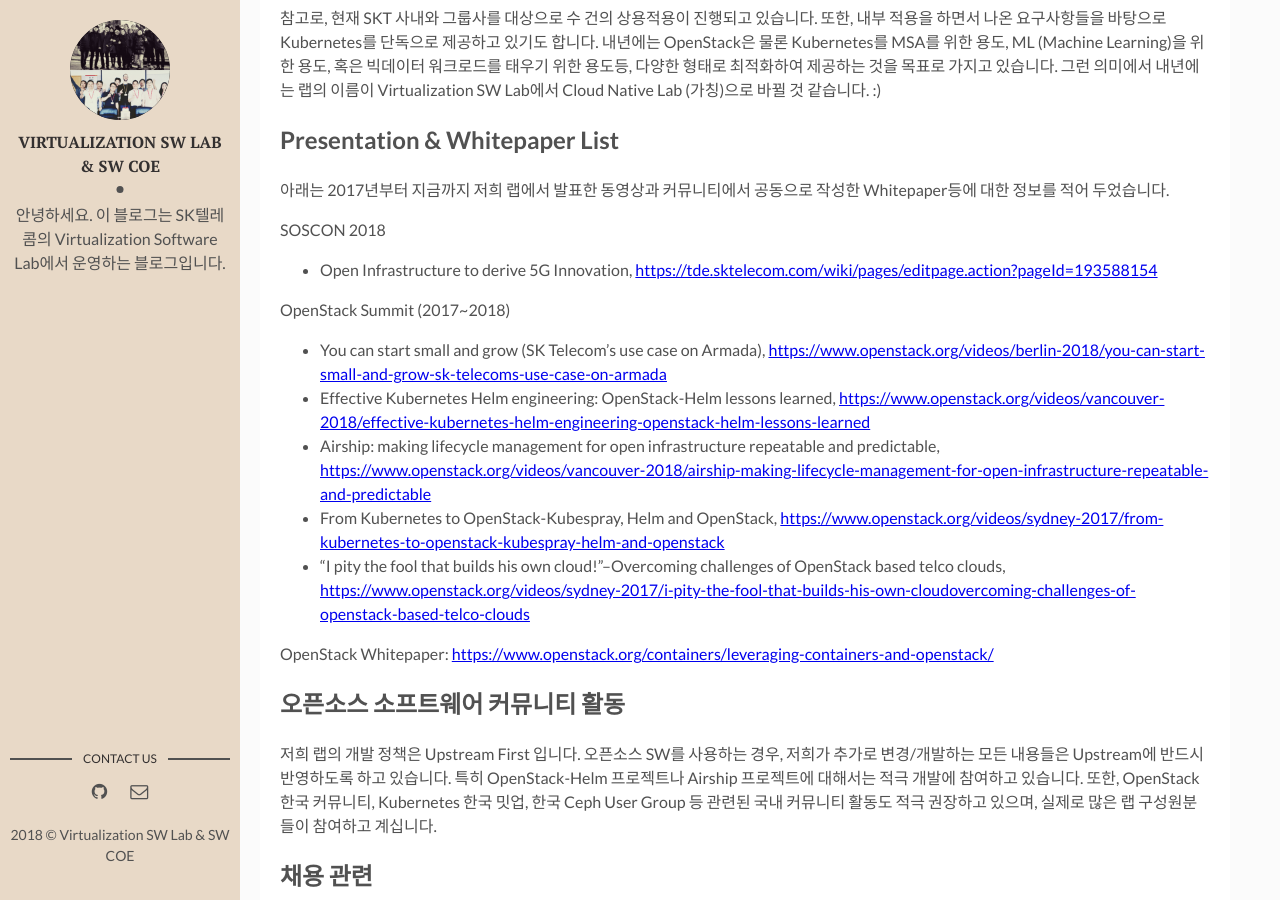
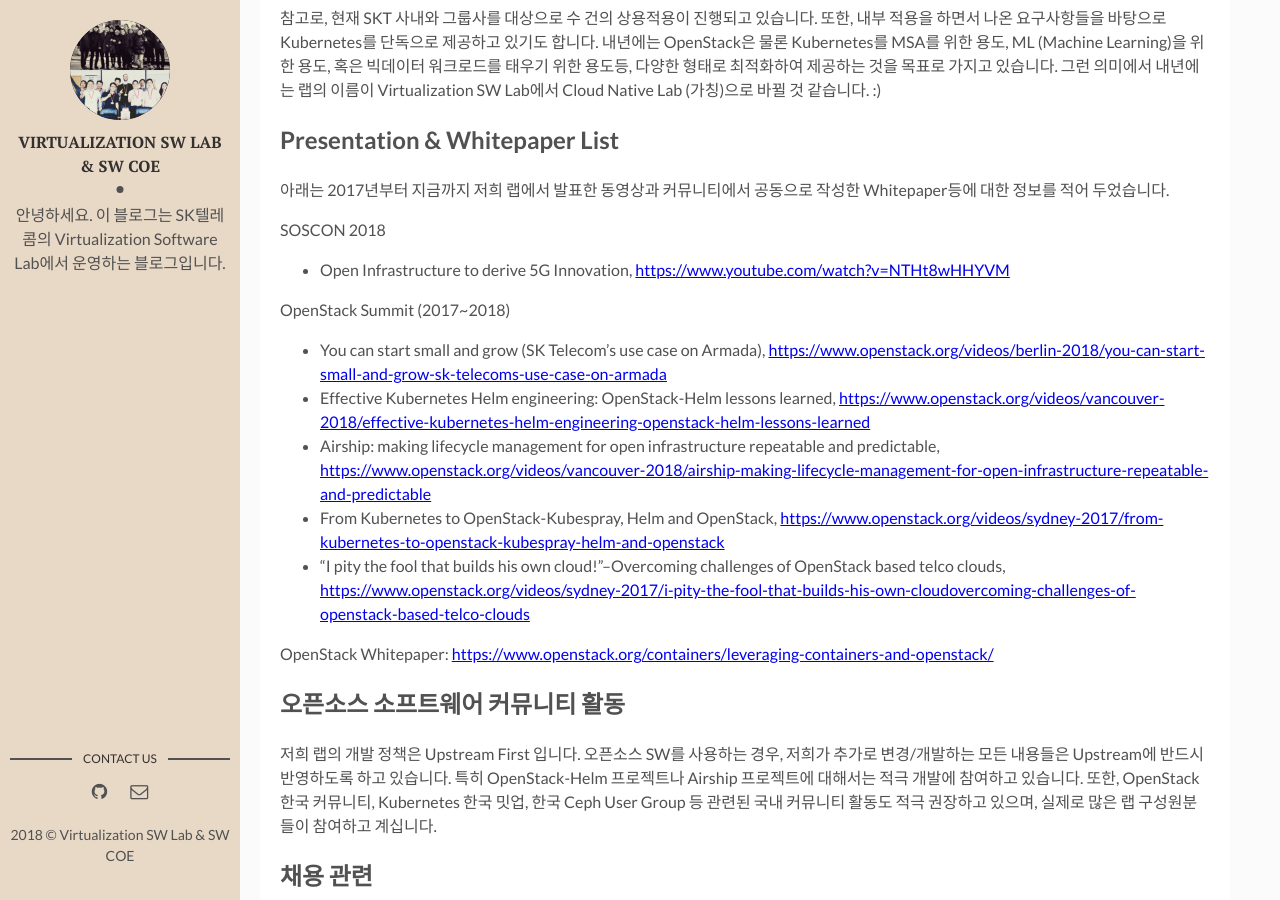
Before and after one commit to sktelecom-oslab/Virtualization-Software-Lab, a Jekyll site: the page built from _posts/2018-12-07-LabIntro.md, in a window 1280 px wide and 900 px high, scrolled down 644 px. Built offline with Jekyll 4.4.1, drawn with Linux system fonts in a browser that asks for light colours; part of the change alters nothing that is shown.

Commit message:
wrong link fix on 2018-12-07-LabIntro

```diff
--- a/_posts/2018-12-07-LabIntro.md
+++ b/_posts/2018-12-07-LabIntro.md
@@ -22,7 +22,7 @@ OpenStack을 컨테이너화 하여 Kubernetes 상에 설치함으로써 기존
 아래는 2017년부터 지금까지 저희 랩에서 발표한 동영상과 커뮤니티에서 공동으로 작성한 Whitepaper등에 대한 정보를 적어 두었습니다.
 
 SOSCON 2018
- - Open Infrastructure to derive 5G Innovation, <https://tde.sktelecom.com/wiki/pages/editpage.action?pageId=193588154>
+ - Open Infrastructure to derive 5G Innovation, <https://www.youtube.com/watch?v=NTHt8wHHYVM>
 
 OpenStack Summit (2017~2018)
  - You can start small and grow (SK Telecom's use case on Armada), <https://www.openstack.org/videos/berlin-2018/you-can-start-small-and-grow-sk-telecoms-use-case-on-armada>
```
